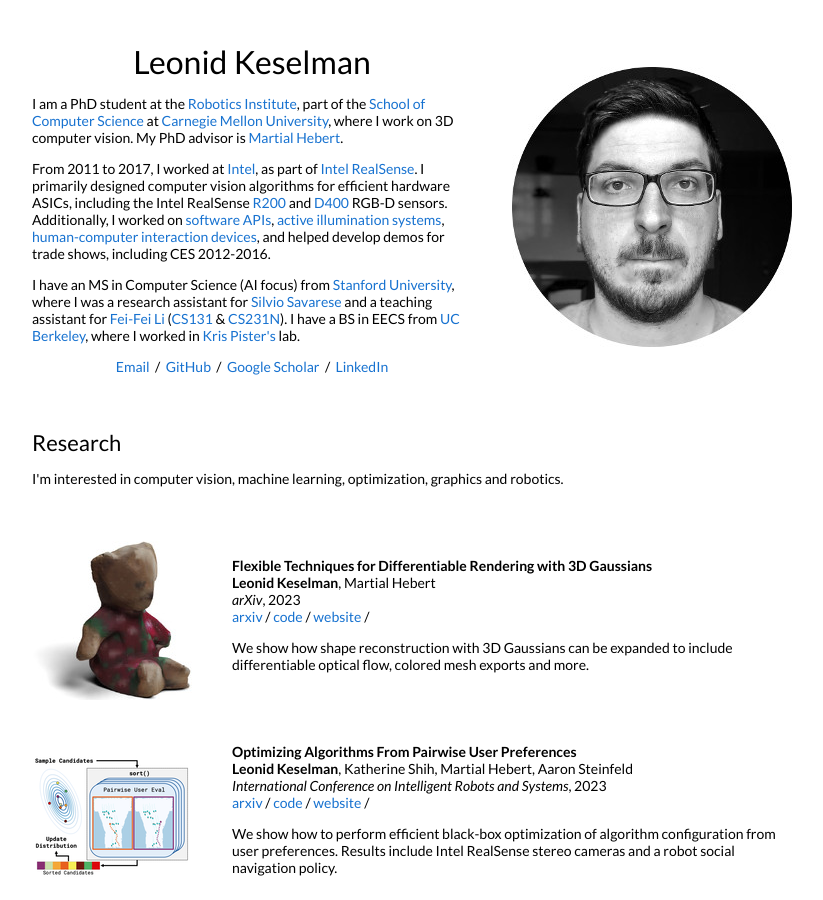
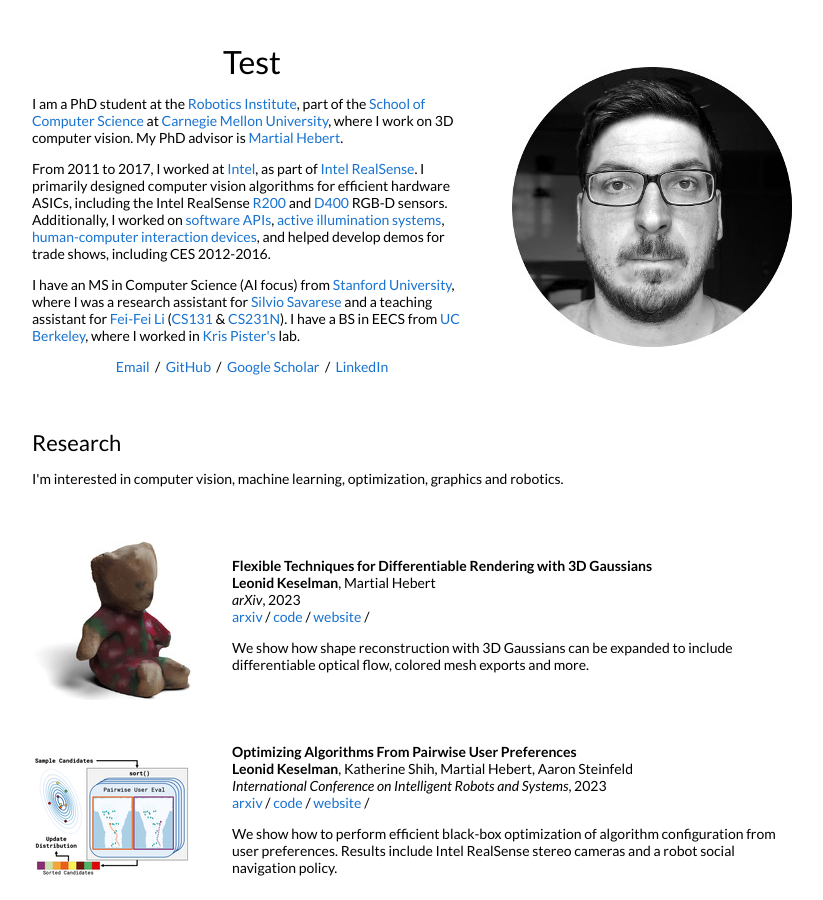
Before and after one commit to alxhosse/alxhosse.github.io, a Jekyll site: the page built from _posts/2023-08-28-3dgaussians.markdown, in a window 1280 px wide and 900 px high. Shown: the whole window, without its empty margins (228-1051 px from the left). Built offline with Jekyll 4.4.1, drawn with Linux system fonts in a browser that asks for light colours.

Commit message:
Update default.html

```diff
--- a/_layouts/default.html
+++ b/_layouts/default.html
@@ -32,7 +32,7 @@
           <tr style="padding:0px">
             <td style="padding:2.5%;width:60%;vertical-align:middle">
               <h1>
-                Leonid Keselman
+                Test
               </h1>
               <p>I am a PhD student at the <a href="https://www.ri.cmu.edu/">Robotics Institute</a>, part of the <a href="https://www.scs.cmu.edu/">School of Computer Science</a> at <a href="https://www.cmu.edu/">Carnegie Mellon University</a>, where I work on 3D computer vision. My PhD advisor is <a href="http://www.cs.cmu.edu/~hebert/">Martial Hebert</a>.
               </p>
```
